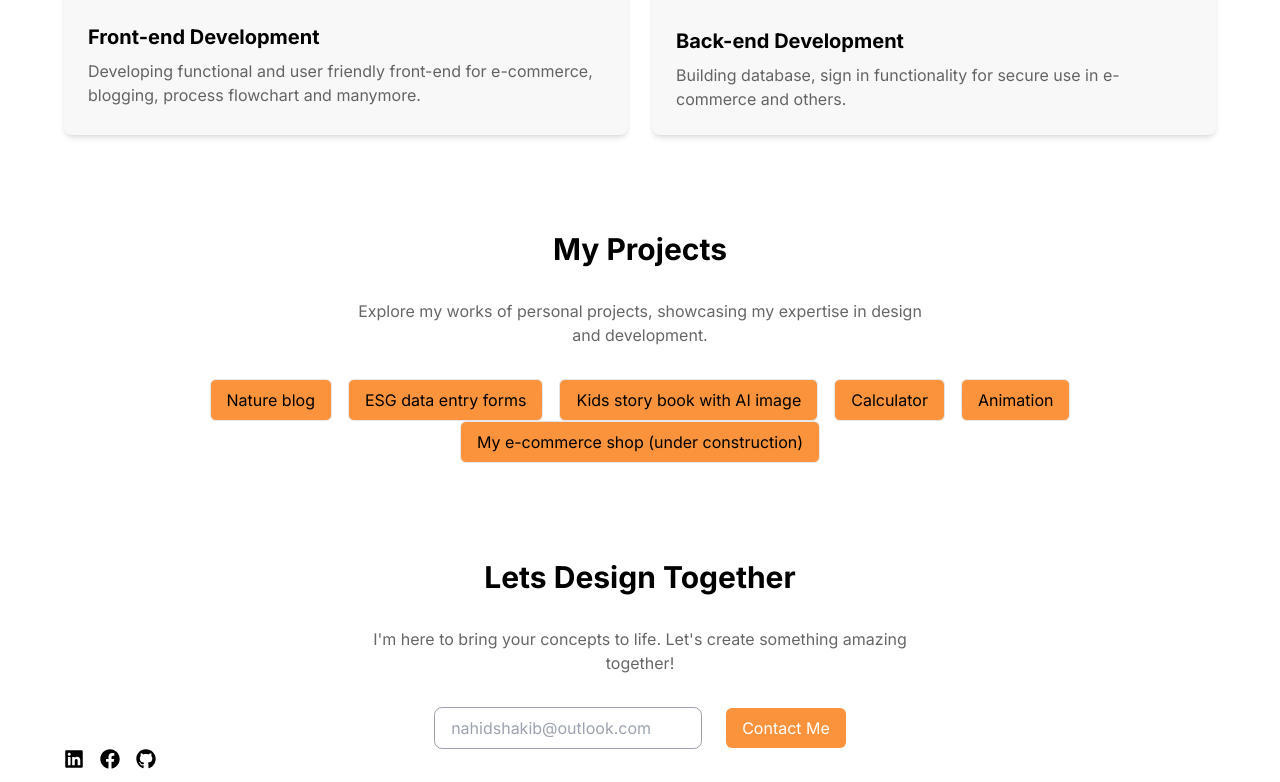
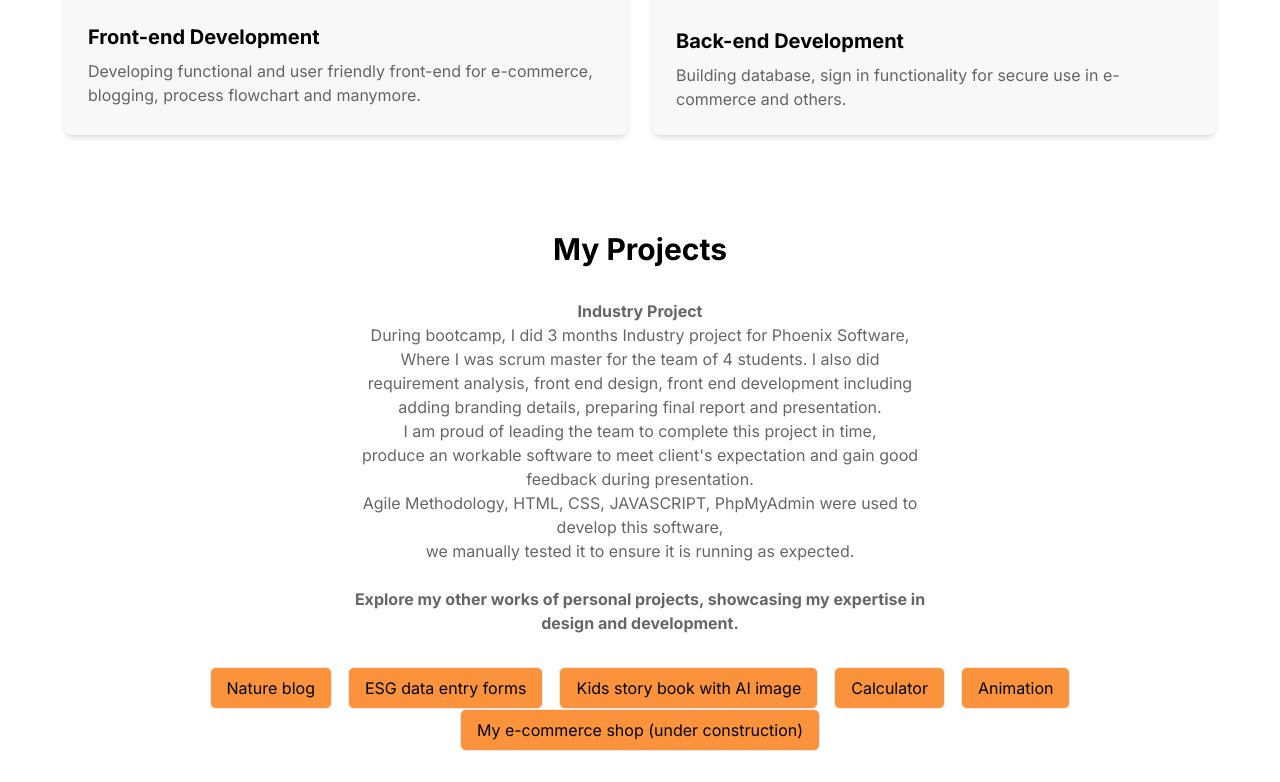
Before and after one commit to NahidKakon/myprotfolio3, a Next.js app: page / in a window 1280 px wide. Shown: the part 2015-2797 px from the top of the page. Built offline with nearby package versions, Linux system fonts and the light colour scheme.

Commit message:
Update ProjectsSection.jsx
Signed-off-by: NahidKakon <nahidshakib@outlook.com>

```diff
--- a/app/sections/ProjectsSection.jsx
+++ b/app/sections/ProjectsSection.jsx
@@ -14,10 +14,22 @@ function ProjectsSection() {
       <h2 className="mb-4 text-3xl font-bold text-center lg:mb-8">
         My Projects
       </h2>
+
       <p className="mb-4 lg:mb-8 text-center mx-auto max-w-[36rem] text-black/60">
         {' '}
-        Explore my works of personal projects, showcasing my
-        expertise in design and development.
+
+        <b>Industry Project</b> <br/>
+        During bootcamp, I did 3 months Industry project for Phoenix Software, <br/>
+        Where I was scrum master for the team of 4 students. I also did <br/>
+        requirement analysis, front end design, front end development including <be/>
+        adding branding details, preparing final report and presentation. <br/>
+        I am proud of leading the team to complete this project in time,<br/>
+        produce an workable software to meet client's expectation and gain good<br/>
+        feedback during presentation. <br/>
+        Agile Methodology, HTML, CSS, JAVASCRIPT, PhpMyAdmin were used to develop this software,<br/>
+        we manually tested it to ensure it is running as expected. <br/> <br/>
+        <b>Explore my other works of personal projects, showcasing my
+        expertise in design and development.</b>
       </p>
 
       <div className="flex flex-wrap items-center justify-center gap-4">
```
